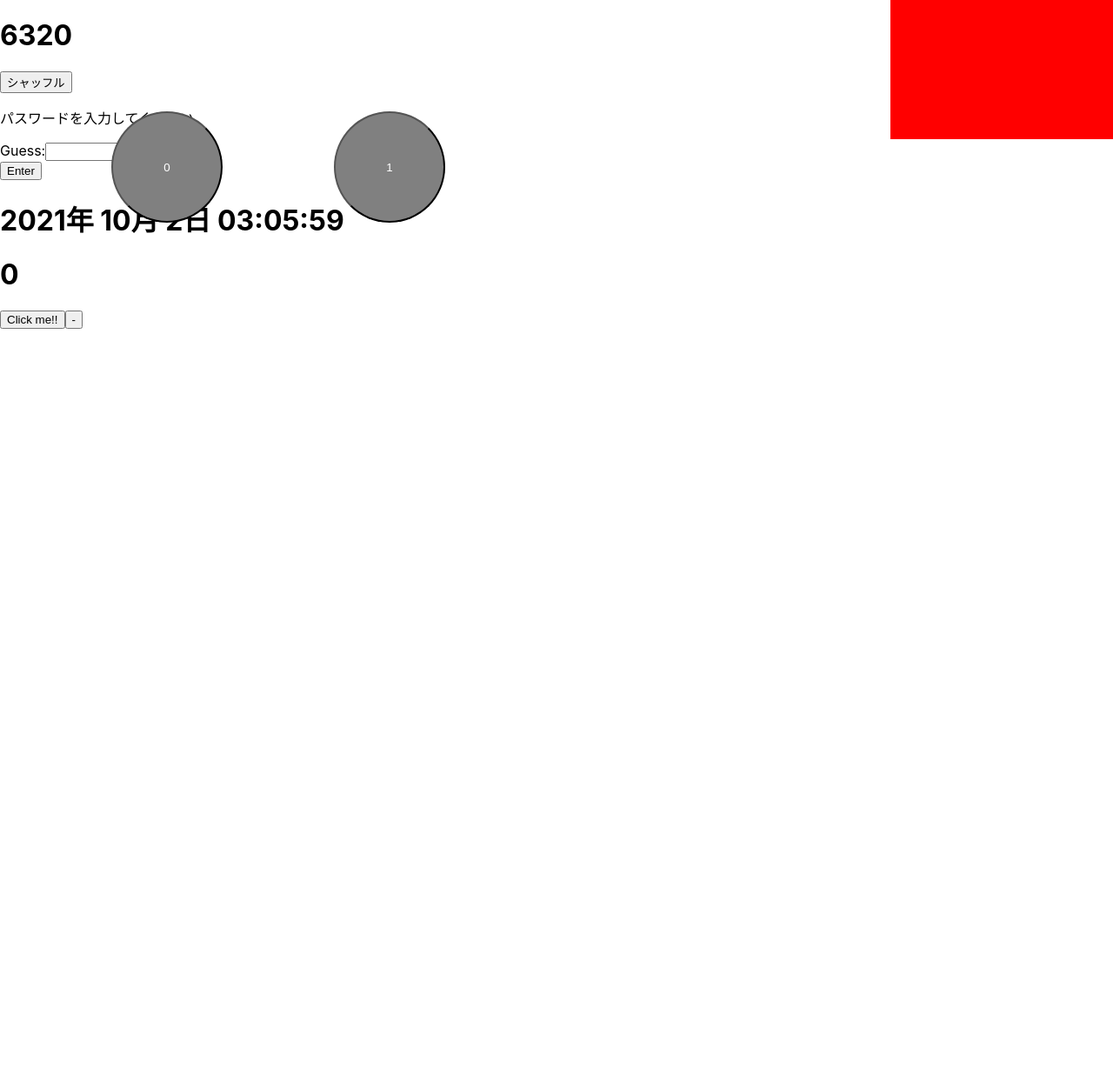
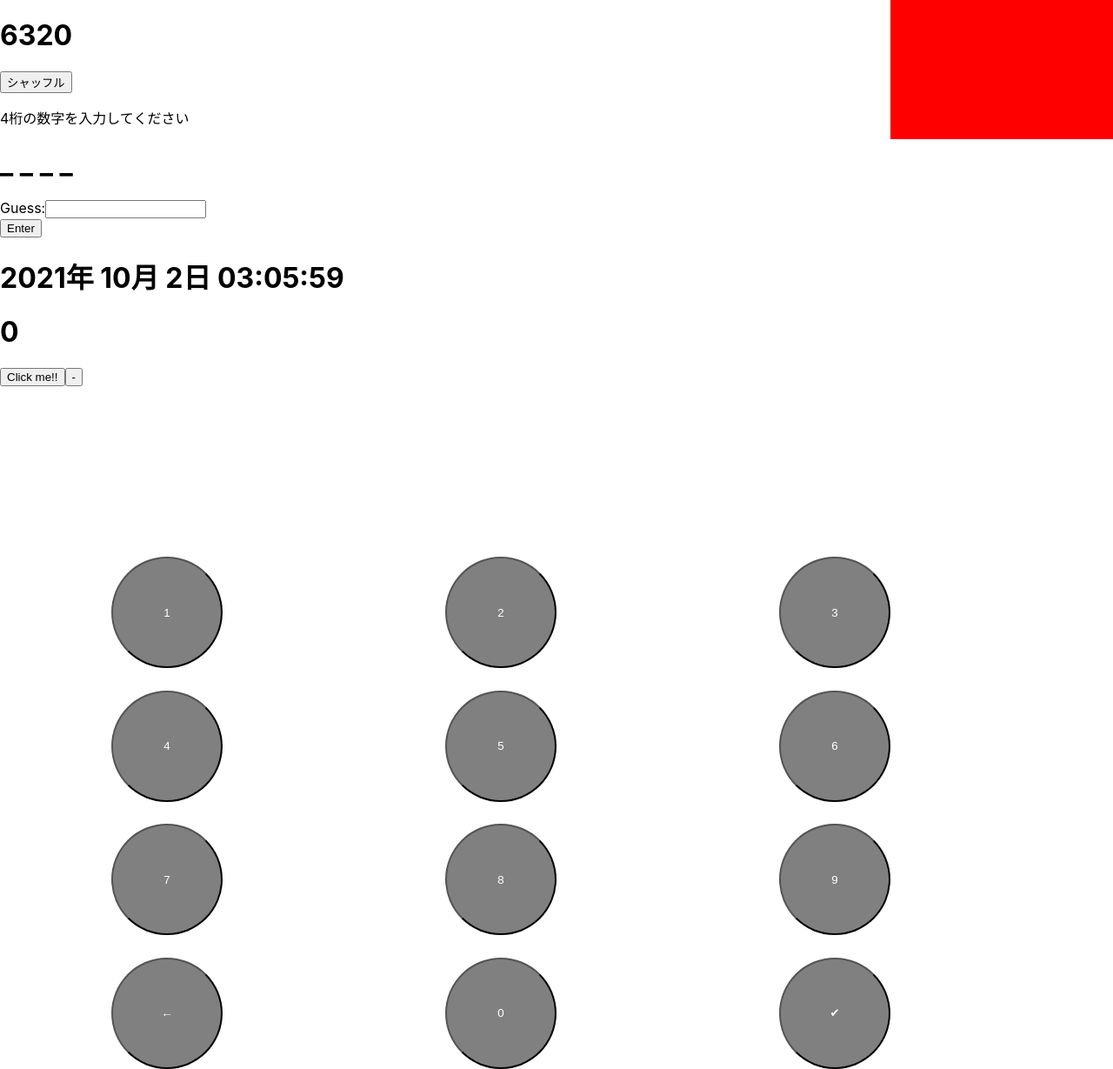
Before and after one commit to sunoco262/21_1021_test, a React (Create React App) app: page / in a window 1280 px wide. Shown: the whole page at 87% size. Before the commit the page ends 800 px from the top, so only its background shows below. Built offline with nearby package versions, Linux system fonts and the light colour scheme.

Commit message:
add:GUI入力ボタンを追加(見た目のみ)

```diff
--- a/src/Form.js
+++ b/src/Form.js
@@ -34,7 +34,7 @@ class Form extends Component {
   constructor(props) {
     super(props);
     this.state = {
-      message: "パスワードを入力してください"
+      message: "4桁の数字を入力してください"
     };
     this.doChange = this.doChange.bind(this);
     this.doSubmit = this.doSubmit.bind(this);
@@ -57,9 +57,21 @@ class Form extends Component {
         <form onSubmit={this.doSubmit}>
           <div className="form-group">
             <p>{this.state.message}</p>
+            <h1>_ _ _ _</h1>
             <label>Guess:</label>
-            <InputButton x="10" y="10" text="0" onClick="" />
-            <InputButton x="30" y="10" text="1" />
+            {/** todo */}
+            <InputButton x="10" y="50" text="1" onClick="" />
+            <InputButton x="40" y="50" text="2" />
+            <InputButton x="70" y="50" text="3" />
+            <InputButton x="10" y="62" text="4" onClick="" />
+            <InputButton x="40" y="62" text="5" />
+            <InputButton x="70" y="62" text="6" />
+            <InputButton x="10" y="74" text="7" onClick="" />
+            <InputButton x="40" y="74" text="8" />
+            <InputButton x="70" y="74" text="9" />
+            <InputButton x="10" y="86" text="←" onClick="" />
+            <InputButton x="40" y="86" text="0" />
+            <InputButton x="70" y="86" text="✔" />
             <input
               type="text"
               className="form-control"
```
